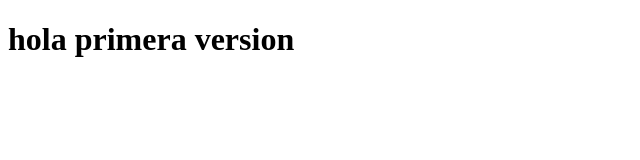
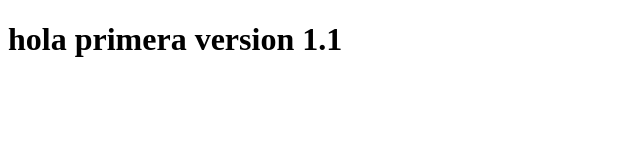
Before and after one commit to ernestovergara/prueba, a plain HTML site: page index.html in a window 1280 px wide. Shown: the full height of the page, 0-640 px from the left. Drawn offline with Linux system fonts and the light colour scheme.

Commit message:
primera version 2

```diff
--- a/index.html
+++ b/index.html
@@ -7,6 +7,6 @@
     <title>Document</title>
 </head>
 <body>
-    <h1>hola primera version</h1>
+    <h1>hola primera version 1.1</h1>
 </body>
 </html>
```
